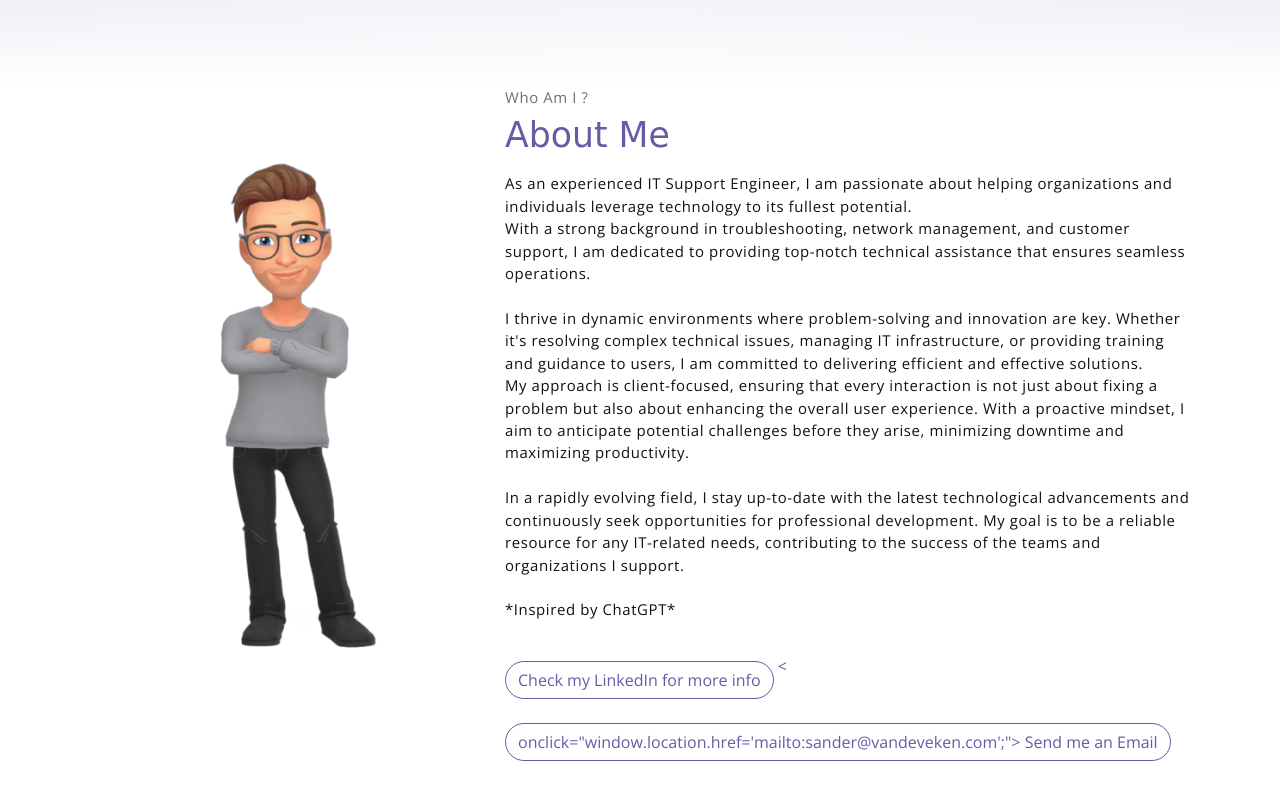
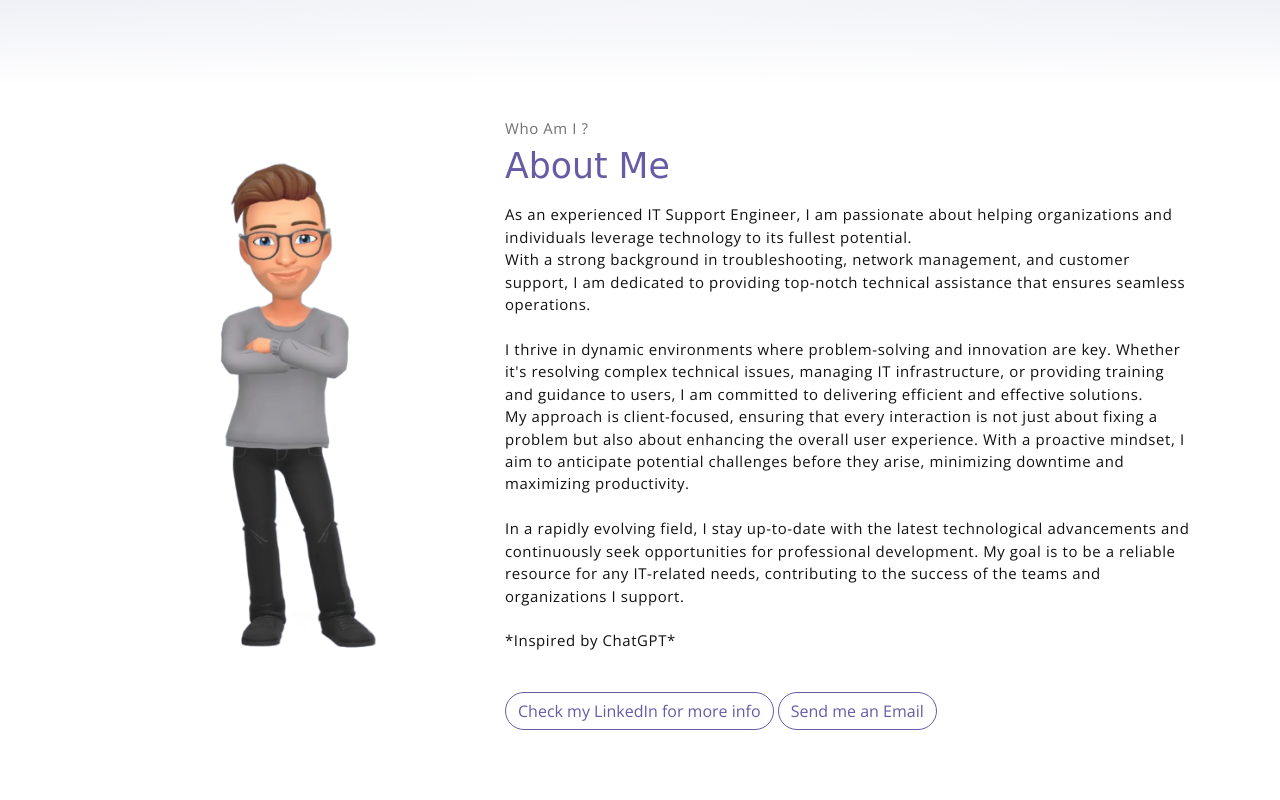
Before and after one commit to sandrewvdv/sandrewvdv.github.io, a plain HTML site: page index.html in a window 1280 px wide. Shown: the part 715-1515 px from the top of the page. Drawn offline with nearby package versions, Linux system fonts and the light colour scheme; a web font is replaced by a local one.

Commit message:
Update index.html

```diff
--- a/index.html
+++ b/index.html
@@ -53,7 +53,7 @@ As an experienced IT Support Engineer, I am passionate about helping organizatio
                     </p>
 
                     <button class="btn-rounded btn btn-outline-primary mt-4"><a href="https://www.linkedin.com/in/sander-van-de-veken-1085a21a2" target="_blank"">Check my LinkedIn for more info</button>
-<<button class="btn-rounded btn btn-outline-primary mt-4"> onclick="window.location.href='mailto:sander@vandeveken.com';">
+<button class="btn-rounded btn btn-outline-primary mt-4" onclick="window.location.href='mailto:sander@vandeveken.com';">
     Send me an Email
 </button>
                 </div>
```
